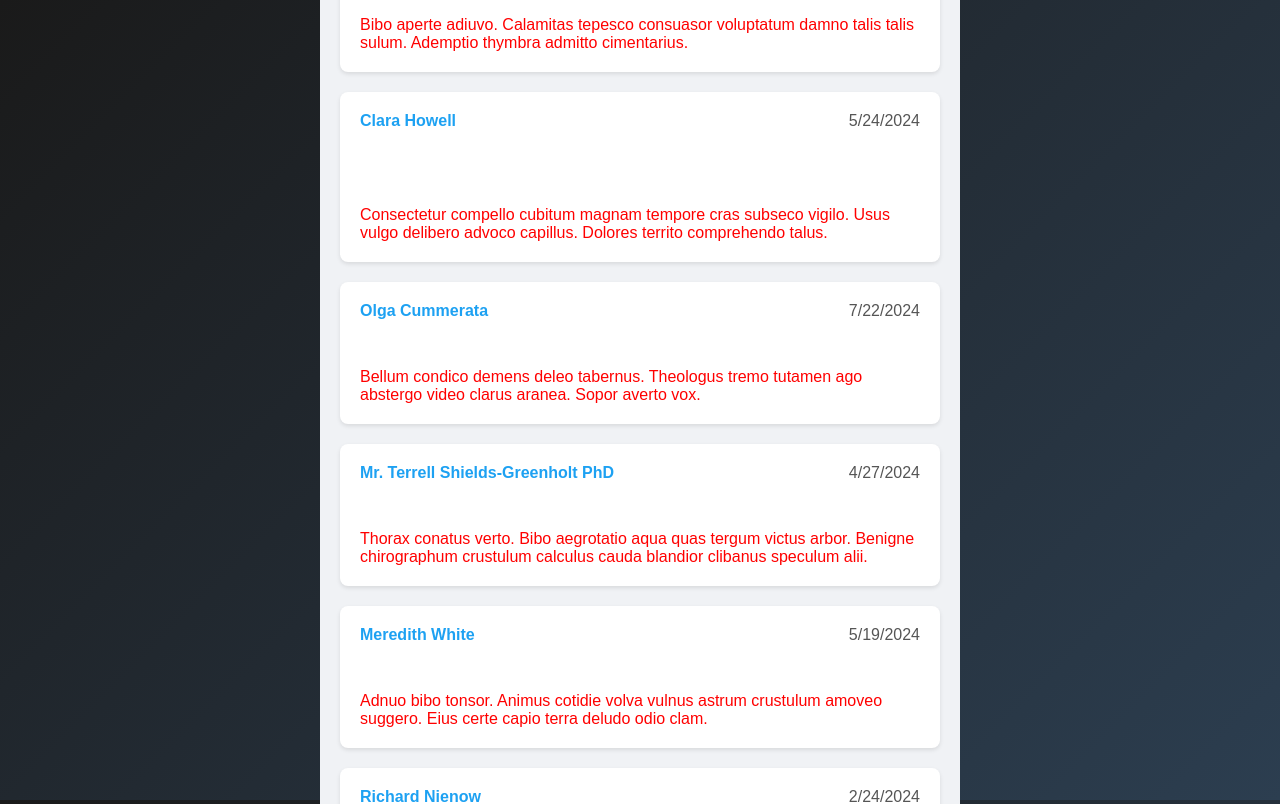
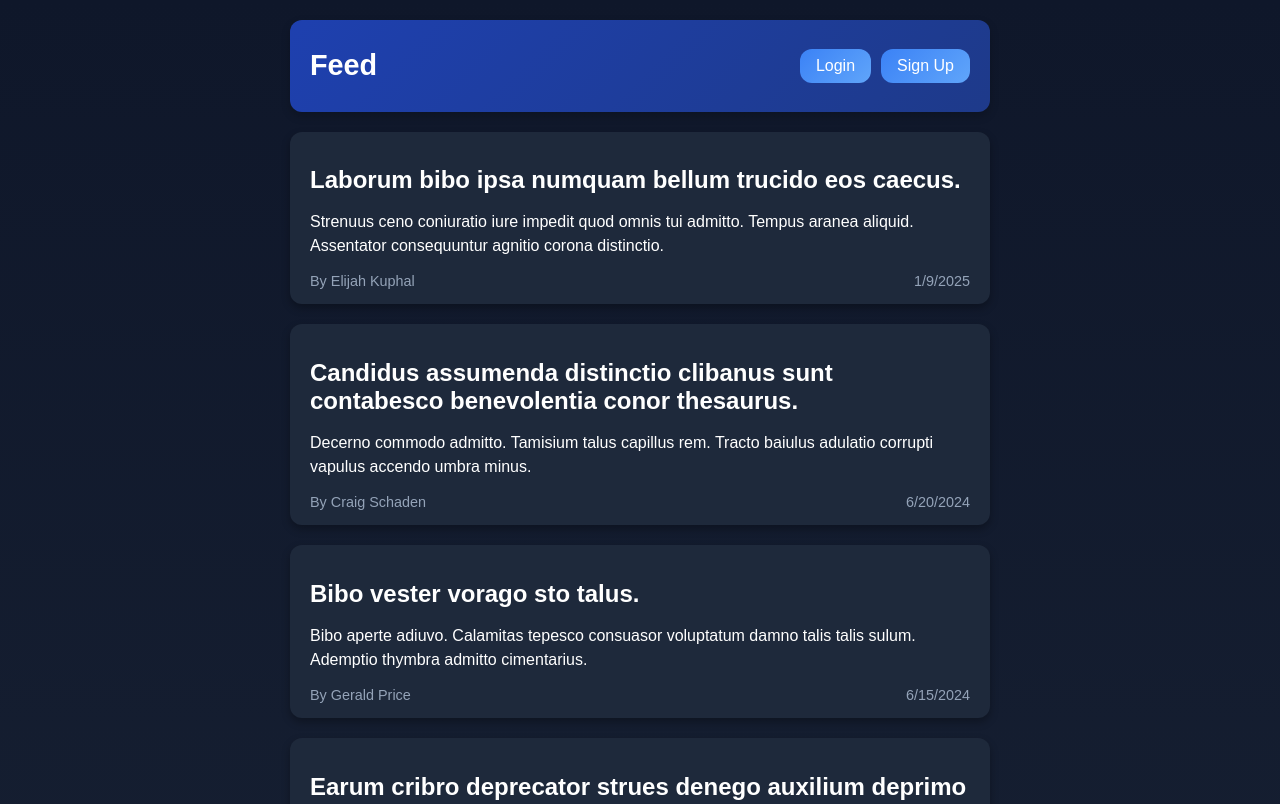
Before and after one commit to theotsori/echos, a React (Create React App) app in the folder client/: page / in a window 1280 px wide. Shown: the top 804 px of the page. Built offline with nearby package versions, Linux system fonts and the light colour scheme.

Commit message:
new styling to the feed

```diff
--- a/client/src/components/Feed.css
+++ b/client/src/components/Feed.css
@@ -1,24 +1,35 @@
+/* General Styling */
+body {
+  margin: 0;
+  font-family: 'Inter', sans-serif;
+  background: linear-gradient(180deg, #0f172a, #1e293b);
+  color: #ffffff;
+  scroll-behavior: smooth;
+  overflow-x: hidden;
+}
+
 .feed-container {
+  max-width: 700px;
+  margin: 0 auto;
+  padding: 20px;
   display: flex;
   flex-direction: column;
-  align-items: center;
-  padding: 20px;
-  background-color: #f0f2f5;
-  min-height: 100vh;
+  gap: 20px;
 }
 
 .feed-header {
   display: flex;
   justify-content: space-between;
   align-items: center;
-  width: 100%;
-  max-width: 600px;
-  margin-bottom: 20px;
+  padding: 10px 20px;
+  border-radius: 12px;
+  background: linear-gradient(135deg, #1e40af, #1e3a8a);
+  box-shadow: 0 4px 10px rgba(0, 0, 0, 0.2);
 }
 
 .feed-header h1 {
-  font-size: 2rem;
-  color: #333;
+  font-size: 1.8rem;
+  color: #ffffff;
 }
 
 .auth-buttons {
@@ -27,22 +38,84 @@
 }
 
 .auth-button {
-  padding: 10px 20px;
-  background-color: #1da1f2;
-  color: white;
   text-decoration: none;
-  border-radius: 5px;
-  transition: background-color 0.3s;
+  padding: 8px 16px;
+  border-radius: 12px;
+  font-size: 1rem;
+  font-weight: 500;
+  color: #ffffff;
+  background: linear-gradient(135deg, #3b82f6, #60a5fa);
+  transition: all 0.3s ease;
 }
 
 .auth-button:hover {
-  background-color: #0d8ddb;
+  background: linear-gradient(135deg, #2563eb, #3b82f6);
+  transform: scale(1.05);
 }
 
-.feed-container p {
-  color: red;
+/* Post Card Styling */
+.post-container {
+  padding: 15px 20px;
+  border-radius: 12px;
+  background: #1e293b;
+  box-shadow: 0 4px 8px rgba(0, 0, 0, 0.3);
+  transition: transform 0.2s ease, box-shadow 0.2s ease;
 }
 
-.feed-container .MuiCircularProgress-root {
-  margin-top: 50px;
+.post-container:hover {
+  transform: translateY(-3px);
+  box-shadow: 0 8px 15px rgba(0, 0, 0, 0.5);
 }
+
+.post-title {
+  font-size: 1.5rem;
+  font-weight: 600;
+  margin-bottom: 10px;
+}
+
+.post-body {
+  font-size: 1rem;
+  line-height: 1.5;
+  margin-bottom: 15px;
+}
+
+.post-footer {
+  display: flex;
+  justify-content: space-between;
+  align-items: center;
+  font-size: 0.9rem;
+  color: #94a3b8;
+}
+
+/* Scroll and Animation Enhancements */
+.feed-container {
+  scroll-snap-type: y mandatory;
+}
+
+.post-container {
+  scroll-snap-align: start;
+}
+
+/* Responsiveness */
+@media (max-width: 768px) {
+  .feed-container {
+    padding: 10px;
+  }
+
+  .feed-header h1 {
+    font-size: 1.5rem;
+  }
+
+  .auth-button {
+    font-size: 0.9rem;
+    padding: 6px 12px;
+  }
+
+  .post-title {
+    font-size: 1.3rem;
+  }
+
+  .post-body {
+    font-size: 0.9rem;
+  }
+}
--- a/client/src/components/Login.css
+++ b/client/src/components/Login.css
@@ -1,22 +1,3 @@
-/* General Reset */
-* {
-  margin: 0;
-  padding: 0;
-  box-sizing: border-box;
-}
-
-/* Body Styling */
-body {
-  font-family: 'Inter', sans-serif;
-  background: linear-gradient(135deg, #1a1a1a, #2c3e50);
-  color: #fff;
-  display: flex;
-  justify-content: center;
-  align-items: center;
-  height: 100vh;
-  overflow: hidden;
-}
-
 /* Container for the Login Box */
 .futuristic-login-container {
   display: flex;
--- a/client/src/components/Post.js
+++ b/client/src/components/Post.js
@@ -1,16 +1,14 @@
 import React from 'react';
-import './Post.css'; // Import the CSS file
+import './Post.css';
 
 const Post = ({ post }) => {
   return (
-    <div className="post">
-      <div className="post-header">
-        <div className="post-author">{post.author}</div>
-        <div className="post-date">{new Date(post.createdAt).toLocaleDateString()}</div>
-      </div>
-      <div className="post-body">
-        <h2>{post.title}</h2>
-        <p>{post.body}</p>
+    <div className="post-container">
+      <h2 className="post-title">{post.title}</h2>
+      <p className="post-body">{post.body}</p>
+      <div className="post-footer">
+        <span>By {post.author}</span>
+        <span>{new Date(post.createdAt).toLocaleDateString()}</span>
       </div>
     </div>
   );
--- a/client/src/components/Signup.css
+++ b/client/src/components/Signup.css
@@ -1,22 +1,3 @@
-/* General Reset */
-* {
-  margin: 0;
-  padding: 0;
-  box-sizing: border-box;
-}
-
-/* Body Styling */
-body {
-  font-family: 'Inter', sans-serif;
-  background: linear-gradient(135deg, #1a1a1a, #2c3e50);
-  color: #fff;
-  display: flex;
-  justify-content: center;
-  align-items: center;
-  height: 100vh;
-  overflow: hidden;
-}
-
 /* Container for the Signup Box */
 .futuristic-signup-container {
   display: flex;
```
